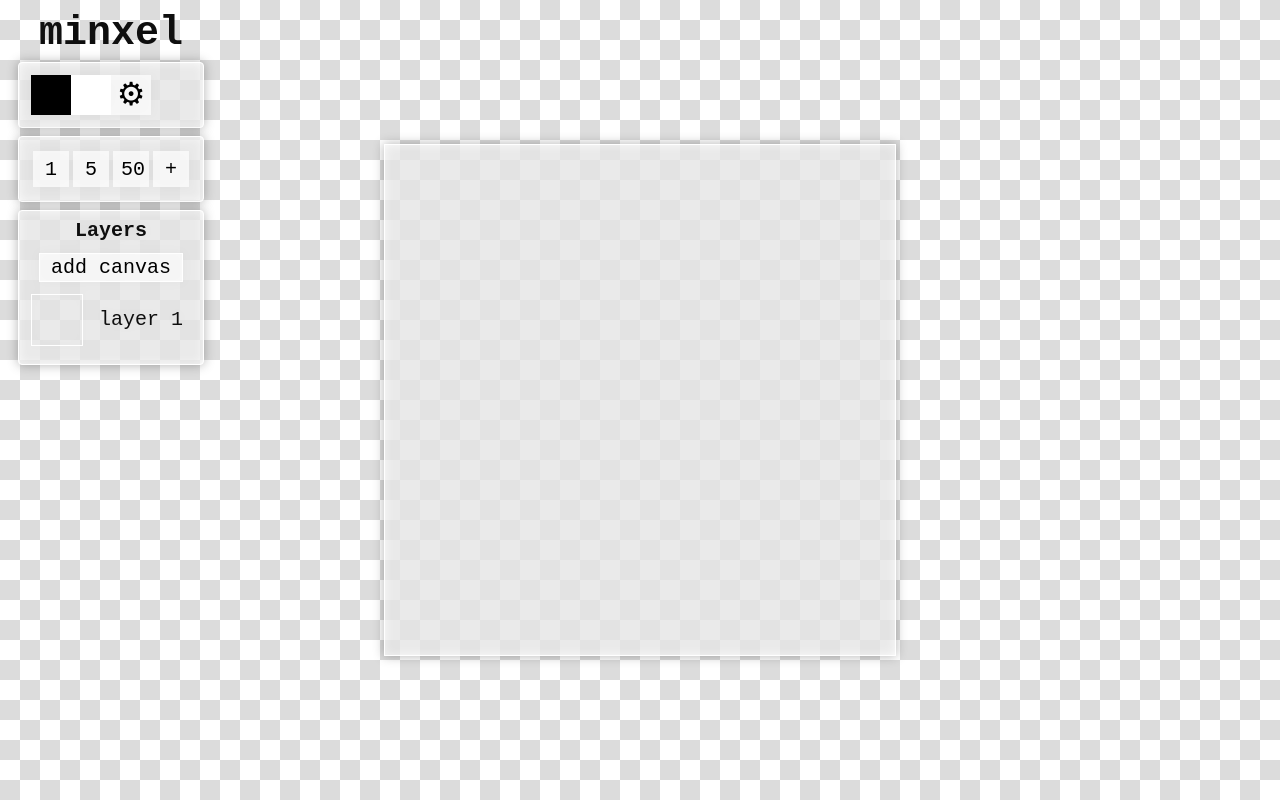
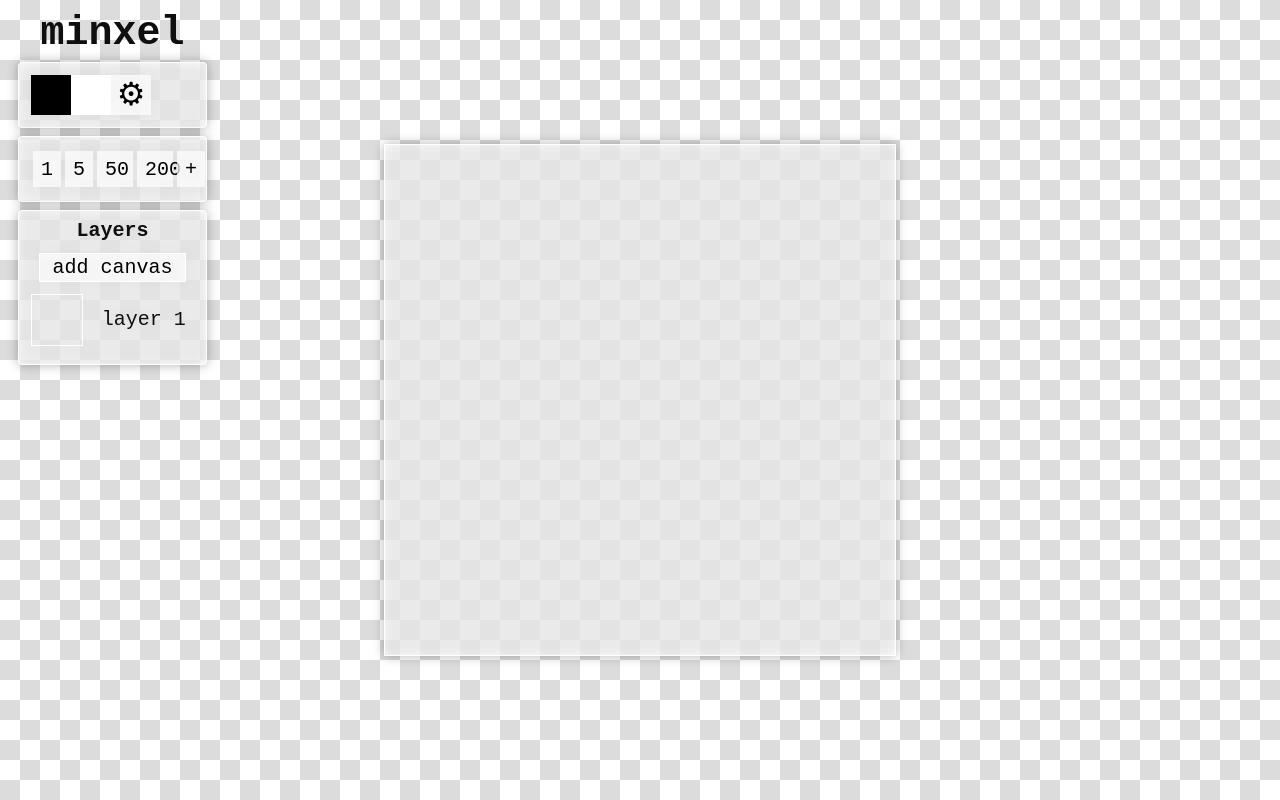
Before and after one commit to cyan-oj/minxel, a React (Vite) app: page / in a window 1280 px wide. Built offline with nearby package versions, Linux system fonts and the light colour scheme.

Commit message:
drag and drop brushes

```diff
--- a/src/Workspace/Brushes.jsx
+++ b/src/Workspace/Brushes.jsx
@@ -1,11 +1,29 @@
-import { useEffect } from "react";
+import { useRef } from "react";
 
-function Brushes({ brushes, setBrush }) {
-  useEffect(() => {
-  }, [brushes])
+function Brushes({ brushes, setBrushes, setBrush }) {
 
-  const brushList = brushes.map( (brush, i) =>
-    <button key={i} value={i} className="brush">{brush.size}</button>
+  const dragBrush = useRef();
+
+  const dragStart = ( index ) => {
+    dragBrush.current = index
+  }
+
+  const dragEnter = ( index ) => {
+    const currentBrush = dragBrush.current;
+    setBrushes( oldBrushes => {
+      const newBrushes = [...oldBrushes]
+      const dropBrush = newBrushes.splice( currentBrush, 1 )[0]
+      newBrushes.splice( index, 0, dropBrush )
+      dragBrush.current = index
+      return newBrushes
+    })
+  }
+
+  const brushList = brushes.map( (brush, index) =>
+    <button key={ index } value={ index } className="brush" draggable
+      onDragStart={ e => dragStart( index )}
+      onDragEnter={ e => dragEnter( index )}
+    >{brush.size}</button>
   )
 
   return (
--- a/src/Workspace/PaletteBox.jsx
+++ b/src/Workspace/PaletteBox.jsx
@@ -14,9 +14,6 @@ function PaletteBox({ colors, setColors, setColor }) {
 
   const dragColor = useRef();
 
-  // useEffect(() => {
-  // }, [colors])
-
   const dragStart = ( index ) => {
     dragColor.current = index
   }
@@ -32,10 +29,10 @@ function PaletteBox({ colors, setColors, setColor }) {
     })
   }
 
-  const colorsList = colors.map(( color, i) =>
+  const colorsList = colors.map(( color, index ) =>
     <button key={ color[0] } className="swatch" style={{ backgroundColor: colorString(color), color: colorString(color) }} value={ `${color}` } draggable
-      onDragStart={ e => dragStart( i)}
-      onDragEnter={ e => dragEnter( i )}
+      onDragStart={ e => dragStart( index )}
+      onDragEnter={ e => dragEnter( index )}
     >■</button>
   )
 
--- a/src/Workspace/Workspace.jsx
+++ b/src/Workspace/Workspace.jsx
@@ -2,8 +2,8 @@ import { useState, useEffect } from "react";
 import { initShaders } from "../WebGLUtils/cuon-utils.js";
 import PaletteBox, { rgbToGL } from "./PaletteBox.jsx";
 import BrushBox from "./BrushBox.js";
-import Palette from "./Palette.js";
 import Brushes from "./Brushes.jsx";
+import Brush from "./Brush.js";
 import Layers from "./Layers.jsx";
 import { FSHADER_SOURCE, VSHADER_SOURCE } from "../utils/shaders.js";
 import { getStroke } from "../utils/glHelpers.js";
@@ -14,13 +14,21 @@ const defaultPalette = [
   [255, 255, 255]
 ]
 
-function Workspace({ name = 'untitled', height = '256', width = '256', brushBox = new BrushBox(), image }) {
+const defaultBrushes = [
+  new Brush( 1, "pen" ),
+  new Brush( 5, "pen" ),
+  new Brush( 50, "pen" ),
+  new Brush( 200, "pen" )
+]
+
+function Workspace({ name = 'untitled', height = '256', width = '256', image }) {
 
   const [ layers, setLayers ] = useState([]);
   const [ colors, setColors ] = useState(defaultPalette);
+  const [ brushes, setBrushes ] = useState(defaultBrushes)
   const [ activeLayer, setActiveLayer ] = useState();
   const [ activeColor, setActiveColor ] = useState(rgbToGL( colors[0] ));
-  const [ activeBrush, setActiveBrush ] = useState( brushBox.brushes[0] );
+  const [ activeBrush, setActiveBrush ] = useState( brushes[0] );
 
   const [strokeHistory, setStrokeHistory] = useState([]);
 
@@ -99,15 +107,14 @@ function Workspace({ name = 'untitled', height = '256', width = '256', brushBox
   }
 
   const setLayer = id => {
-    const layerId = Number(id)
-    setActiveLayer(layers[layerId])
-    console.log(id)
+    const layerId = Number( id )
+    setActiveLayer( layers[ layerId ])
   }
-  const setBrush = idx => {
-    setActiveBrush(brushBox.brushes[idx]);
+  const setBrush = index => {
+    setActiveBrush( brushes[ index ]);
   }
   const setColor = color => {
-    setActiveColor(rgbToGL(color))
+    setActiveColor( rgbToGL( color ))
   }
 
   const saveStroke = ( points, gl ) => {
@@ -131,7 +138,7 @@ function Workspace({ name = 'untitled', height = '256', width = '256', brushBox
       <div className="tools">
         <h1>minxel</h1>
         <PaletteBox colors={ colors } setColors={ setColors } setColor={ setColor } />
-        <Brushes brushes={ brushBox.brushes } setBrush={ setBrush }/>
+        <Brushes brushes={ brushes } setBrushes={ setBrushes } setBrush={ setBrush }/>
         <Layers layers={ layers } setLayers={ setLayers } addLayer={ addLayer } setLayer={ setLayer } points={ points }/>
       </div>
       <div className="layers" id="layers" style={{ width: width, height: height }}
```
